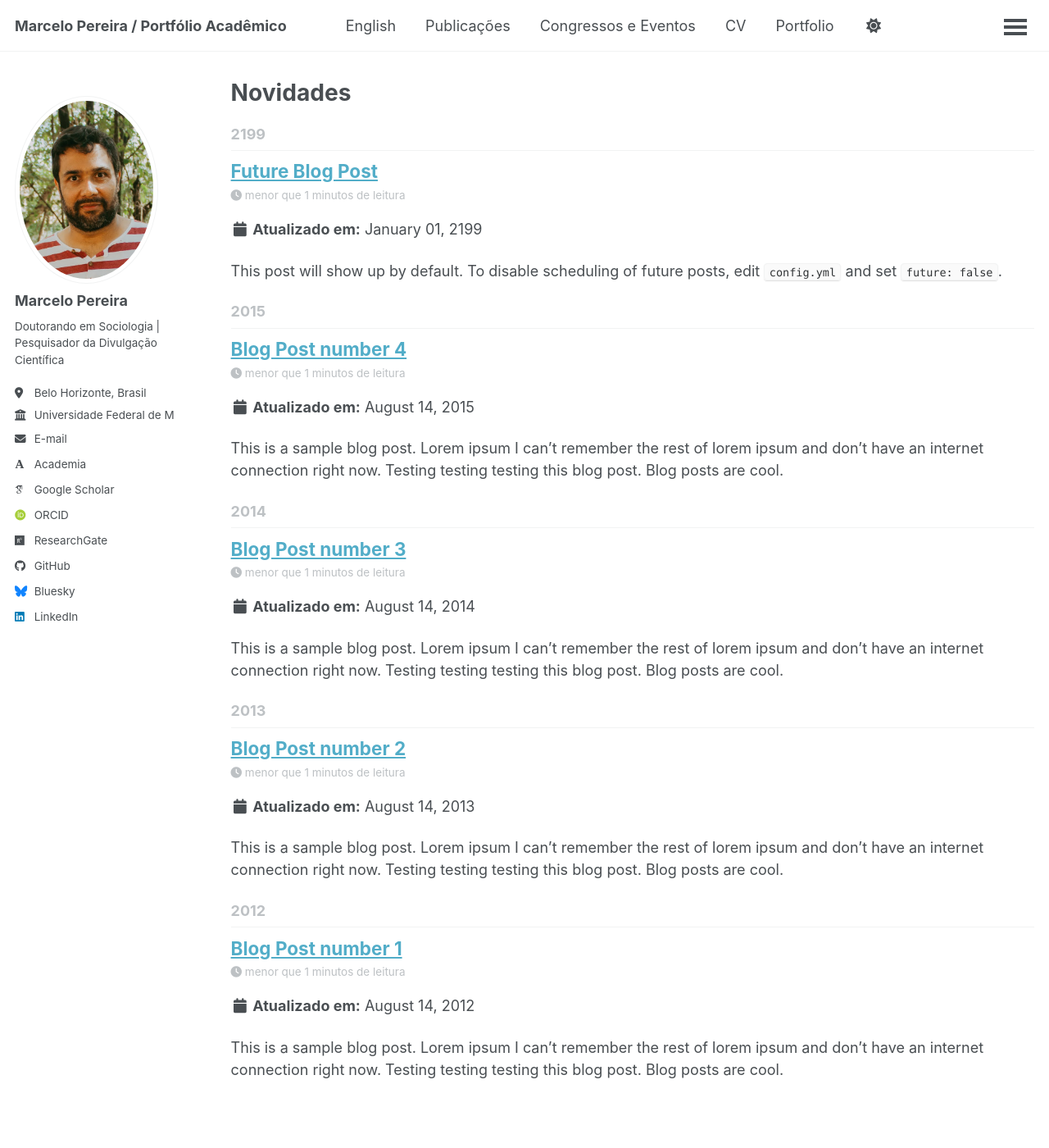
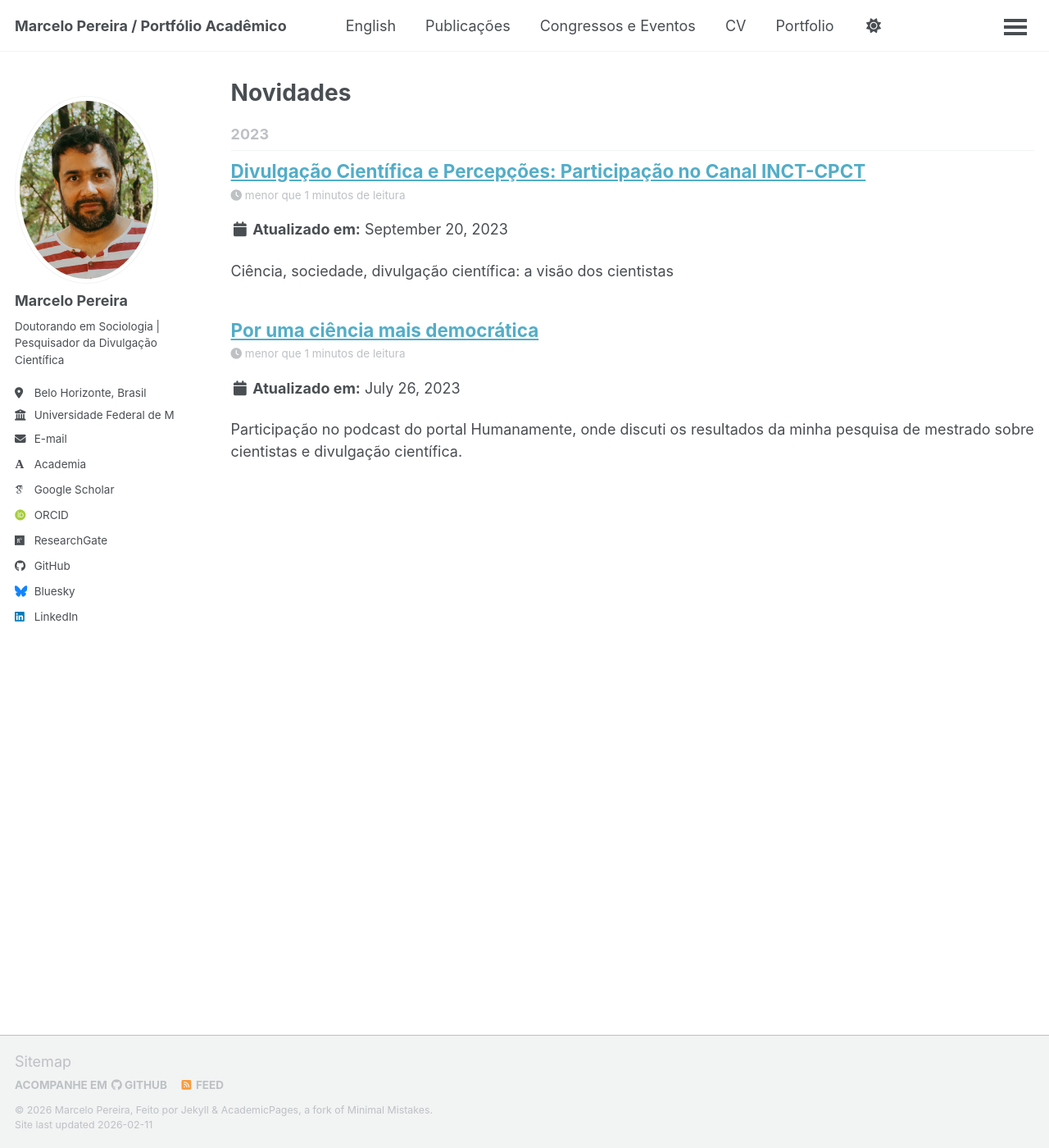
Before and after one commit to marcelo-pereira-pcst/marcelo-pereira-pcst.github.io, a Jekyll site: the page built from _pages/year-archive.html, in a window 1280 px wide and 1400 px high. Shown: the whole window at 82% size. Built offline with Jekyll 4.4.1, drawn with Linux system fonts in a browser that asks for light colours; some web fonts are replaced; a script bundle is joined from its source files by our own code; library files that are not in the unit come from our copies.

Commit message:
Atualiza CV bilingue, blog e portfolio com dashboard

```diff
--- a/_posts/2012-08-14-blog-post-1.md
+++ /dev/null
@@ -1,20 +0,0 @@
----
-title: 'Blog Post number 1'
-date: 2012-08-14
-permalink: /posts/2012/08/blog-post-1/
-tags:
-  - cool posts
-  - category1
-  - category2
----
-
-This is a sample blog post. Lorem ipsum I can't remember the rest of lorem ipsum and don't have an internet connection right now. Testing testing testing this blog post. Blog posts are cool.
-
-Headings are cool
-======
-
-You can have many headings
-======
-
-Aren't headings cool?
-------
--- a/_posts/2013-08-14-blog-post-2.md
+++ /dev/null
@@ -1,20 +0,0 @@
----
-title: 'Blog Post number 2'
-date: 2013-08-14
-permalink: /posts/2013/08/blog-post-2/
-tags:
-  - cool posts
-  - category1
-  - category2
----
-
-This is a sample blog post. Lorem ipsum I can't remember the rest of lorem ipsum and don't have an internet connection right now. Testing testing testing this blog post. Blog posts are cool.
-
-Headings are cool
-======
-
-You can have many headings
-======
-
-Aren't headings cool?
-------
--- a/_posts/2014-08-14-blog-post-3.md
+++ /dev/null
@@ -1,20 +0,0 @@
----
-title: 'Blog Post number 3'
-date: 2014-08-14
-permalink: /posts/2014/08/blog-post-3/
-tags:
-  - cool posts
-  - category1
-  - category2
----
-
-This is a sample blog post. Lorem ipsum I can't remember the rest of lorem ipsum and don't have an internet connection right now. Testing testing testing this blog post. Blog posts are cool.
-
-Headings are cool
-======
-
-You can have many headings
-======
-
-Aren't headings cool?
-------
--- /dev/null
+++ b/_posts/2023-07-26-por-uma-ciencia-mais-democratica.md
@@ -0,0 +1,20 @@
+---
+title: "Por uma ciência mais democrática"
+date: 2023-07-26
+layout: single
+excerpt: "Participação no podcast do portal Humanamente, onde discuti os resultados da minha pesquisa de mestrado sobre cientistas e divulgação científica."
+tags:
+  - Mestrado
+  - Divulgação Científica
+  - Podcast
+---
+
+Neste episódio do podcast do portal **Humanamente**, tive a oportunidade de compartilhar os principais achados da minha dissertação de mestrado realizada na UFMG.
+
+Conversamos sobre como os cientistas percebem a relação entre ciência e sociedade e a importância de estratégias de comunicação para uma ciência mais aberta e democrática.
+
+### Ouça o episódio completo
+<iframe data-testid="embed-iframe" style="border-radius:12px" src="https://open.spotify.com/embed/episode/2pPR5varxaH3YeDZsUubdP?utm_source=generator" width="100%" height="152" frameBorder="0" allowfullscreen="" allow="autoplay; clipboard-write; encrypted-media; fullscreen; picture-in-picture" loading="lazy"></iframe>
+
+---
+*Para saber mais sobre os dados discutidos, você também pode acessar minha dissertação na seção de [Publicações](/publications/).*
--- /dev/null
+++ b/_posts/2023-09-20-participacao-inct-cpct.md
@@ -0,0 +1,22 @@
+---
+title: "Divulgação Científica e Percepções: Participação no Canal INCT-CPCT"
+date: 2023-09-20
+layout: single
+excerpt: "Ciência, sociedade, divulgação científica: a visão dos cientistas"
+tags:
+  - Divulgação Científica
+  - INCT-CPCT
+  - Debate
+  - Sociologia da Ciência
+---
+
+No dia 20 de setembro de 2023, tive o prazer de participar de uma conversa no canal do **INCT-CPCT** (Instituto Nacional de Ciência e Tecnologia em Comunicação Pública da Ciência e Tecnologia).
+
+### Assista à participação completa
+
+<div class="video-container">
+  <iframe width="560" height="315" src="https://www.youtube.com/embed/h4IQ5_eEfCI?si=xDjR8xr7cPBqrBHT" title="YouTube video player" frameborder="0" allow="accelerometer; autoplay; clipboard-write; encrypted-media; gyroscope; picture-in-picture; web-share" referrerpolicy="strict-origin-when-cross-origin" allowfullscreen></iframe>
+</div>
+
+---
+*Para saber mais sobre os dados discutidos, você também pode acessar minha dissertação na seção de [Publicações](/publications/).*
--- a/_posts/2199-01-01-future-post.md
+++ /dev/null
@@ -1,11 +0,0 @@
----
-title: 'Future Blog Post'
-date: 2199-01-01
-permalink: /posts/2012/08/blog-post-4/
-tags:
-  - cool posts
-  - category1
-  - category2
----
-
-This post will show up by default. To disable scheduling of future posts, edit `config.yml` and set `future: false`.
```
Also changed, not shown: _pages/about-en.md (+2 -1 lines), _pages/cv-en.md (added, +56 -0 lines), _pages/cv.md (+3 -0 lines), _portfolio/portfolio-2.html (deleted, +0 -7 lines), _posts/2015-08-14-blog-post-4.md (deleted, +0 -20 lines).
